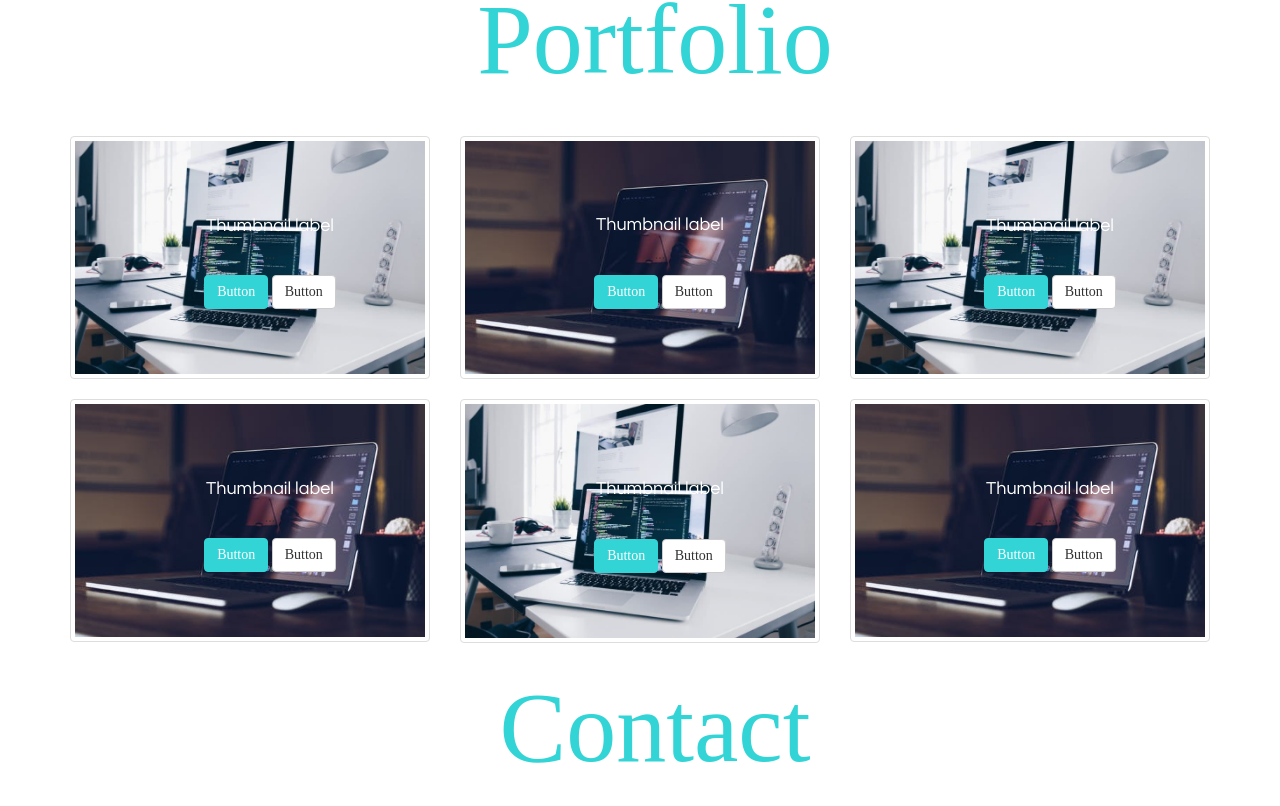
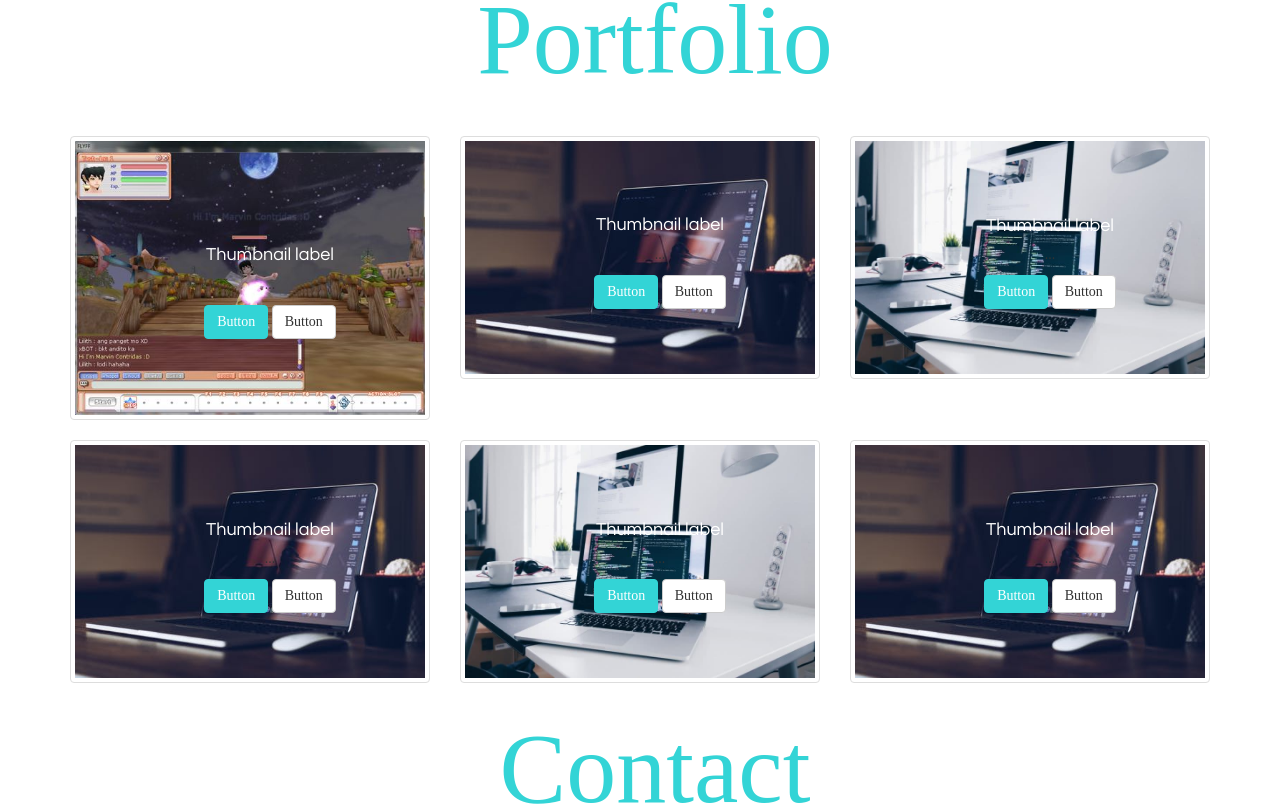
Before and after one commit to clicks1447/contridas.github.io, a plain HTML site: page index.html in a window 1280 px wide. Shown: the part 1096-1902 px from the top of the page. Drawn offline with nearby package versions, Linux system fonts and the light colour scheme.

Commit message:
Update index.html

```diff
--- a/index.html
+++ b/index.html
@@ -101,7 +101,6 @@
         <div class="content">
           <div class="row">
              <div class="col-sm-12">
-                 <!-- <img alt="" class="img-responsive" src="image/5.jpg" style=" width:100%;"> -->
                  <div class="caption">
                      <h1>Portfolio</h1><hr>
                  </div>
@@ -113,7 +112,7 @@
               <div class="row">
                 <div class="col-sm-6 col-md-4">
                   <div class="thumbnail">
-                    <img src="image/1.jpg" alt="...">
+                    <img src="image/f1.jpg" alt="...">
                     <div class="caption">
                       <h4>Thumbnail label</h4>
                       <p>...</p>
```
